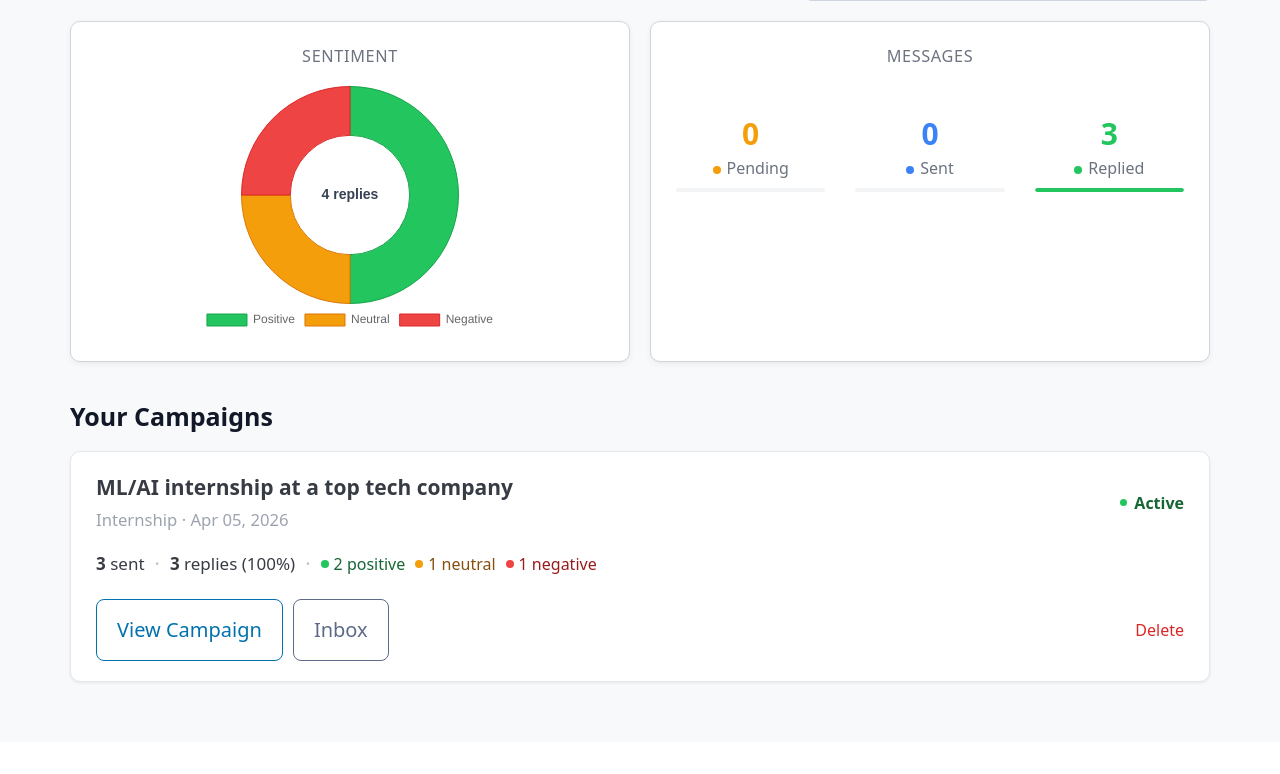
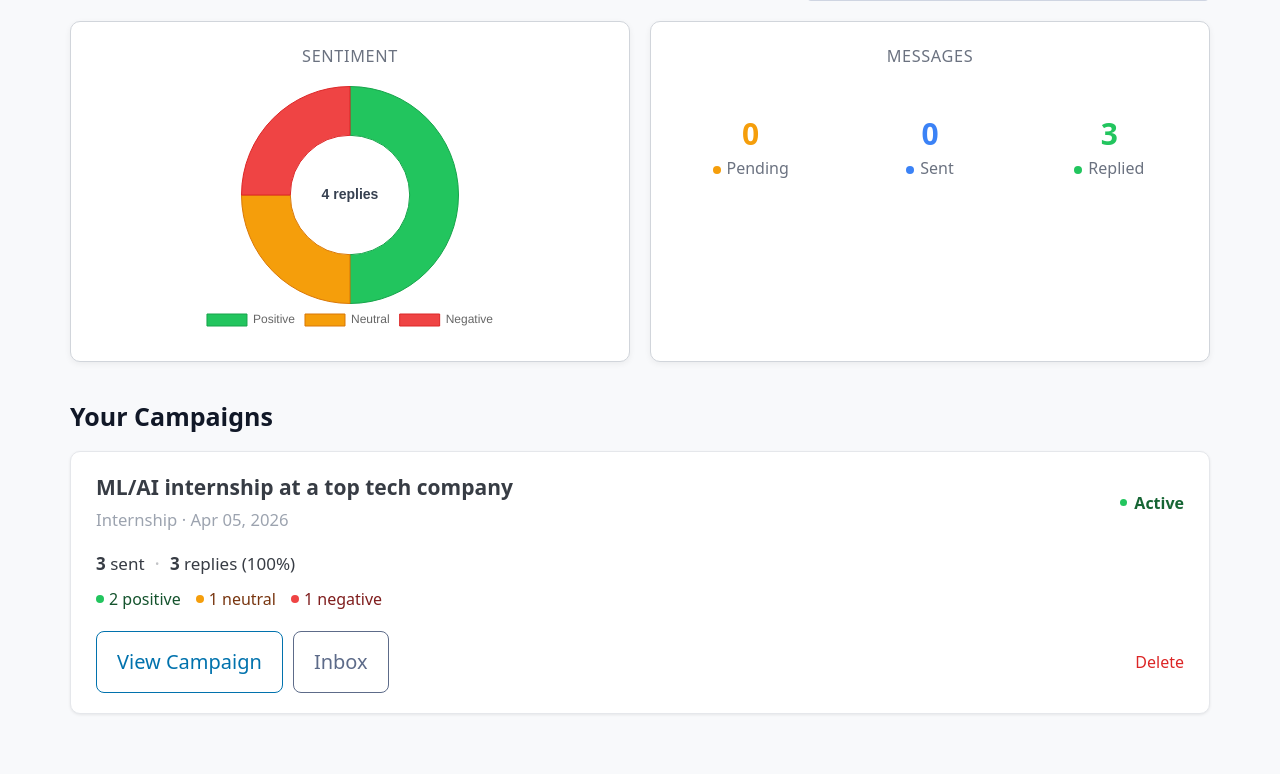
Before and after one commit to AaravChadha/ai_networking_copilot, a FastAPI app: page / in a window 1280 px wide. Shown: the part 458-1232 px from the top of the page. Before the commit the page ends 1142 px from the top, so only its background shows below. Run offline with FastAPI, Linux system fonts and the light colour scheme; data comes from the database, SQL or seed files in the repository; some libraries are stand-ins or nearby versions.

Commit message:
final 15 fixes — remove mini bars, split sentiment lines, score borders, accordion markers, chat scroll, skip styling

```diff
--- a/app/templates/dashboard.html
+++ b/app/templates/dashboard.html
@@ -160,7 +160,7 @@
         <select id="campaignSelect" onchange="switchCampaign(this.value)" style="width: auto; margin: 0; padding: 0.4rem 0.75rem;">
             <option value="all" selected>All Campaigns</option>
             {% for g in goals | reverse %}
-            <option value="{{ g.id }}">{{ g.description[:40] }}{% if g.description|length > 40 %}...{% endif %}</option>
+            <option value="{{ g.id }}">{{ g.description[:1] | upper }}{{ g.description[1:40] }}{% if g.description|length > 40 %}...{% endif %}</option>
             {% endfor %}
         </select>
     </div>
@@ -183,17 +183,14 @@
                     <div class="msg-breakdown-item">
                         <div class="num" style="color: #f59e0b;">{{ all_pending }}</div>
                         <div class="label"><span class="dot" style="background: #f59e0b;"></span>Pending</div>
-                        <div class="mini-bar"><div class="mini-bar-fill" style="width: {{ (all_pending / all_msg_total * 100) | round if all_msg_total > 0 else 0 }}%; background: #f59e0b;"></div></div>
                     </div>
                     <div class="msg-breakdown-item">
                         <div class="num" style="color: #3b82f6;">{{ all_sent_only }}</div>
                         <div class="label"><span class="dot" style="background: #3b82f6;"></span>Sent</div>
-                        <div class="mini-bar"><div class="mini-bar-fill" style="width: {{ (all_sent_only / all_msg_total * 100) | round if all_msg_total > 0 else 0 }}%; background: #3b82f6;"></div></div>
                     </div>
                     <div class="msg-breakdown-item">
                         <div class="num" style="color: #22c55e;">{{ all_replied }}</div>
                         <div class="label"><span class="dot" style="background: #22c55e;"></span>Replied</div>
-                        <div class="mini-bar"><div class="mini-bar-fill" style="width: {{ (all_replied / all_msg_total * 100) | round if all_msg_total > 0 else 0 }}%; background: #22c55e;"></div></div>
                     </div>
                 </div>
             </div>
@@ -220,17 +217,14 @@
                     <div class="msg-breakdown-item">
                         <div class="num" style="color: #f59e0b;">{{ s.pending }}</div>
                         <div class="label"><span class="dot" style="background: #f59e0b;"></span>Pending</div>
-                        <div class="mini-bar"><div class="mini-bar-fill" style="width: {{ (s.pending / g_msg_total * 100) | round if g_msg_total > 0 else 0 }}%; background: #f59e0b;"></div></div>
                     </div>
                     <div class="msg-breakdown-item">
                         <div class="num" style="color: #3b82f6;">{{ s.sent_only }}</div>
                         <div class="label"><span class="dot" style="background: #3b82f6;"></span>Sent</div>
-                        <div class="mini-bar"><div class="mini-bar-fill" style="width: {{ (s.sent_only / g_msg_total * 100) | round if g_msg_total > 0 else 0 }}%; background: #3b82f6;"></div></div>
                     </div>
                     <div class="msg-breakdown-item">
                         <div class="num" style="color: #22c55e;">{{ s.replied }}</div>
                         <div class="label"><span class="dot" style="background: #22c55e;"></span>Replied</div>
-                        <div class="mini-bar"><div class="mini-bar-fill" style="width: {{ (s.replied / g_msg_total * 100) | round if g_msg_total > 0 else 0 }}%; background: #22c55e;"></div></div>
                     </div>
                 </div>
             </div>
@@ -334,14 +328,17 @@ function switchCampaign(id) {
             {{ goal.status | capitalize }}
         </span>
     </div>
-    <div style="display: flex; gap: 0.5rem; align-items: center; margin-bottom: 1rem; flex-wrap: wrap;">
-        <span style="font-size: 0.85rem;"><strong>{{ stats.sent }}</strong> sent</span>
-        <span style="opacity: 0.3;">·</span>
-        <span style="font-size: 0.85rem;"><strong>{{ stats.replies }}</strong> replies ({{ stats.reply_rate }}%)</span>
-        <span style="opacity: 0.3;">·</span>
-        <span style="display: inline-flex; align-items: center; gap: 0.25rem; font-size: 0.8rem; color: #166534;"><span style="width: 8px; height: 8px; border-radius: 50%; background: #22c55e; display: inline-block;"></span>{{ stats.positive }} positive</span>
-        <span style="display: inline-flex; align-items: center; gap: 0.25rem; font-size: 0.8rem; color: #854d0e;"><span style="width: 8px; height: 8px; border-radius: 50%; background: #f59e0b; display: inline-block;"></span>{{ stats.neutral }} neutral</span>
-        <span style="display: inline-flex; align-items: center; gap: 0.25rem; font-size: 0.8rem; color: #991b1b;"><span style="width: 8px; height: 8px; border-radius: 50%; background: #ef4444; display: inline-block;"></span>{{ stats.negative }} negative</span>
+    <div style="margin-bottom: 1rem;">
+        <div style="display: flex; gap: 0.5rem; align-items: center; margin-bottom: 0.4rem;">
+            <span style="font-size: 0.85rem;"><strong>{{ stats.sent }}</strong> sent</span>
+            <span style="opacity: 0.3;">·</span>
+            <span style="font-size: 0.85rem;"><strong>{{ stats.replies }}</strong> replies ({{ stats.reply_rate }}%)</span>
+        </div>
+        <div style="display: flex; gap: 0.75rem; align-items: center;">
+            <span style="display: inline-flex; align-items: center; gap: 0.25rem; font-size: 0.8rem; color: #14532d;"><span style="width: 8px; height: 8px; border-radius: 50%; background: #22c55e; display: inline-block;"></span>{{ stats.positive }} positive</span>
+            <span style="display: inline-flex; align-items: center; gap: 0.25rem; font-size: 0.8rem; color: #78350f;"><span style="width: 8px; height: 8px; border-radius: 50%; background: #f59e0b; display: inline-block;"></span>{{ stats.neutral }} neutral</span>
+            <span style="display: inline-flex; align-items: center; gap: 0.25rem; font-size: 0.8rem; color: #7f1d1d;"><span style="width: 8px; height: 8px; border-radius: 50%; background: #ef4444; display: inline-block;"></span>{{ stats.negative }} negative</span>
+        </div>
     </div>
     <div style="display: flex; gap: 0.5rem; align-items: center;">
         <a href="/goals/{{ goal.id }}/outreach" role="button" class="outline" style="margin-bottom: 0;">View Campaign</a>
--- a/app/templates/outreach.html
+++ b/app/templates/outreach.html
@@ -106,7 +106,7 @@
         {% if approved > 0 %}<span class="legend-approved"><strong>{{ approved }}</strong> approved</span>{% endif %}
         {% if sent > 0 %}<span class="legend-sent"><strong>{{ sent }}</strong> sent</span>{% endif %}
         {% if replied > 0 %}<span class="legend-replied"><strong>{{ replied }}</strong> replied</span>{% endif %}
-        <span style="opacity: 0.5;">{{ total }} total</span>
+        <span style="opacity: 0.5;">of {{ total }} total</span>
     </div>
 </div>
 
```
Also changed, not shown: app/templates/chat.html (+10 -6 lines), app/templates/contacts.html (+4 -5 lines), app/templates/inbox.html (+6 -3 lines), app/templates/partials/message_card.html (+8 -10 lines), app/templates/template_editor.html (+11 -5 lines).
